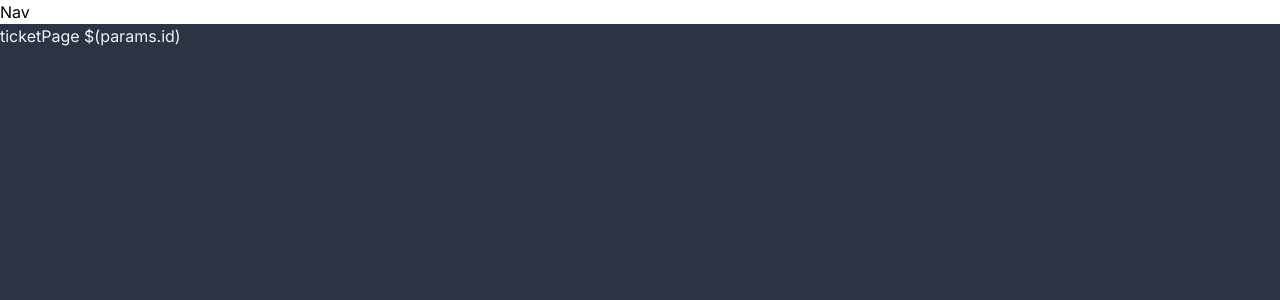
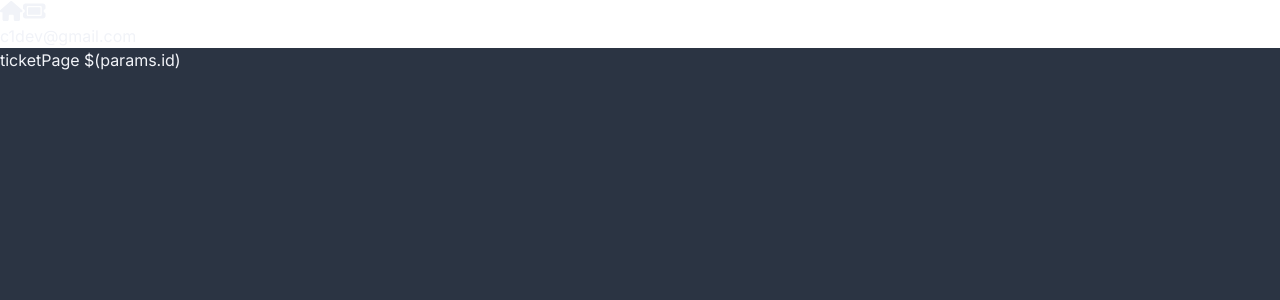
Before and after one commit to Marcusngugi25/codetick-app, a Next.js app: page /ticketPage/1 in a window 1280 px wide. Shown: the top 300 px of the page. Built offline with nearby package versions, Linux system fonts and the light colour scheme.

Commit message:
"Updated Nav component to include font awesome icons and links, and added styles for icons and buttons in globals.css"

```diff
--- a/app/(components)/Nav.jsx
+++ b/app/(components)/Nav.jsx
@@ -1,5 +1,23 @@
+import { faHome, faTicket } from "@fortawesome/free-solid-svg-icons";
+import { FontAwesomeIcon } from "@fortawesome/react-fontawesome";
+import Link from "next/link";
+
 const Nav = () => {
-  return <div>Nav</div>;
+  return (
+    <nav>
+      <div>
+        <Link href="/">
+          <FontAwesomeIcon icon={faHome} className="icon" />
+        </Link>
+        <Link href="/ticketPage/new">
+          <FontAwesomeIcon icon={faTicket} className="icon" />
+        </Link>
+      </div>
+      <div>
+        <p className="text-default-text">c1dev@gmail.com</p>
+      </div>
+    </nav>
+  );
 };
 
 export default Nav;
--- a/app/globals.css
+++ b/app/globals.css
@@ -1,3 +1,12 @@
 @tailwind base;
 @tailwind components;
 @tailwind utilities;
+
+@layer components {
+  .icon {
+    @apply text-default-text text-xl;
+  }
+  .btn {
+    @apply hover:no-underline bg-blue-accent hover:bg-blue-accent-hover tracking-wider w-full text-center text-nav font-bold cursor-pointer uppercase px-4 py-2 rounded-md transition-colors block;
+  }
+}
```
